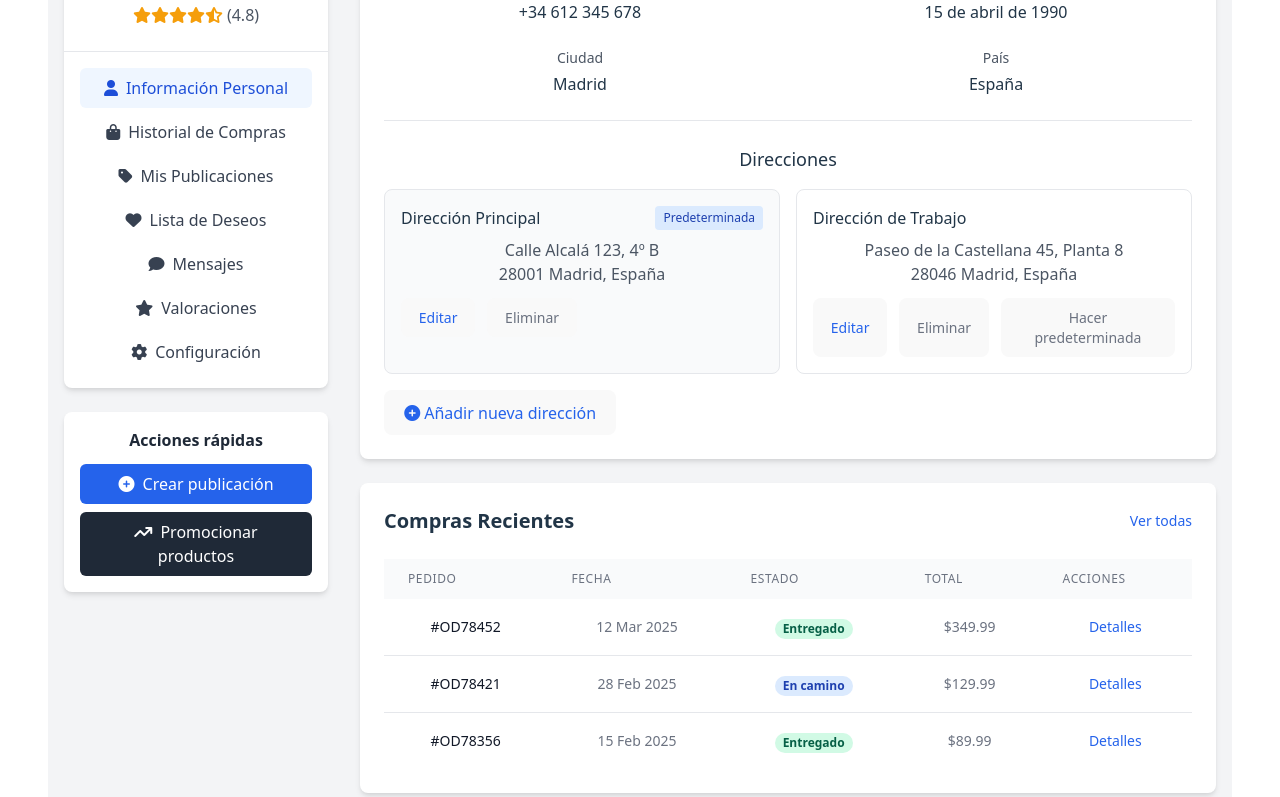
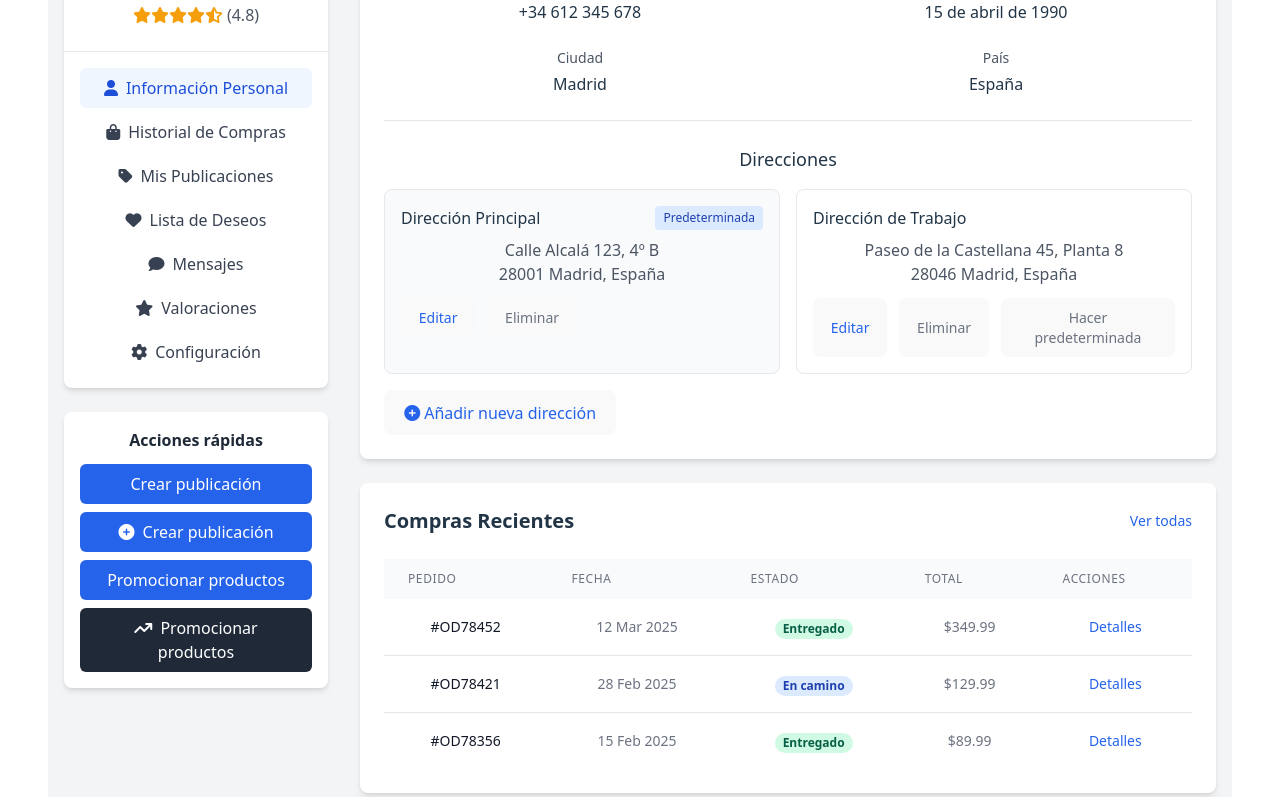
Before and after one commit to TheGreySam/ProyectoFinalG74, a React (Vite) app in the folder frontend/proyectofinal-g74-frontend/: page /Profile in a window 1280 px wide. Shown: the part 425-1222 px from the top of the page. Built offline with nearby package versions, Linux system fonts and the light colour scheme.

Commit message:
Perfil con links

```diff
--- a/frontend/proyectofinal-g74-frontend/src/views/Profile.jsx
+++ b/frontend/proyectofinal-g74-frontend/src/views/Profile.jsx
@@ -1,4 +1,5 @@
 import React from 'react';
+import { Link } from "react-router-dom";
 
 export default function Profile() {
   return <div className="bg-gray-100">
@@ -73,9 +74,15 @@ export default function Profile() {
                 <div class="mt-6 bg-white rounded-lg shadow-md p-4">
                     <h3 class="font-semibold text-gray-800 mb-3">Acciones rápidas</h3>
                     <div class="space-y-2">
+                        <Link to="/" class="block w-full text-center bg-blue-600 hover:bg-blue-700 text-white py-2 px-4 rounded-md transition" >
+                        Crear publicación
+                                    </Link>
                         <a href="product-form.html" class="block w-full text-center bg-blue-600 hover:bg-blue-700 text-white py-2 px-4 rounded-md transition">
                             <i class="fas fa-plus-circle mr-1"></i> Crear publicación
                         </a>
+                        <Link to="/" class="block w-full text-center bg-blue-600 hover:bg-blue-700 text-white py-2 px-4 rounded-md transition" >
+                        Promocionar productos
+                                    </Link>
                         <a href="#" class="block w-full text-center bg-gray-800 hover:bg-gray-900 text-white py-2 px-4 rounded-md transition">
                             <i class="fas fa-arrow-trend-up mr-1"></i> Promocionar productos
                         </a>
```
